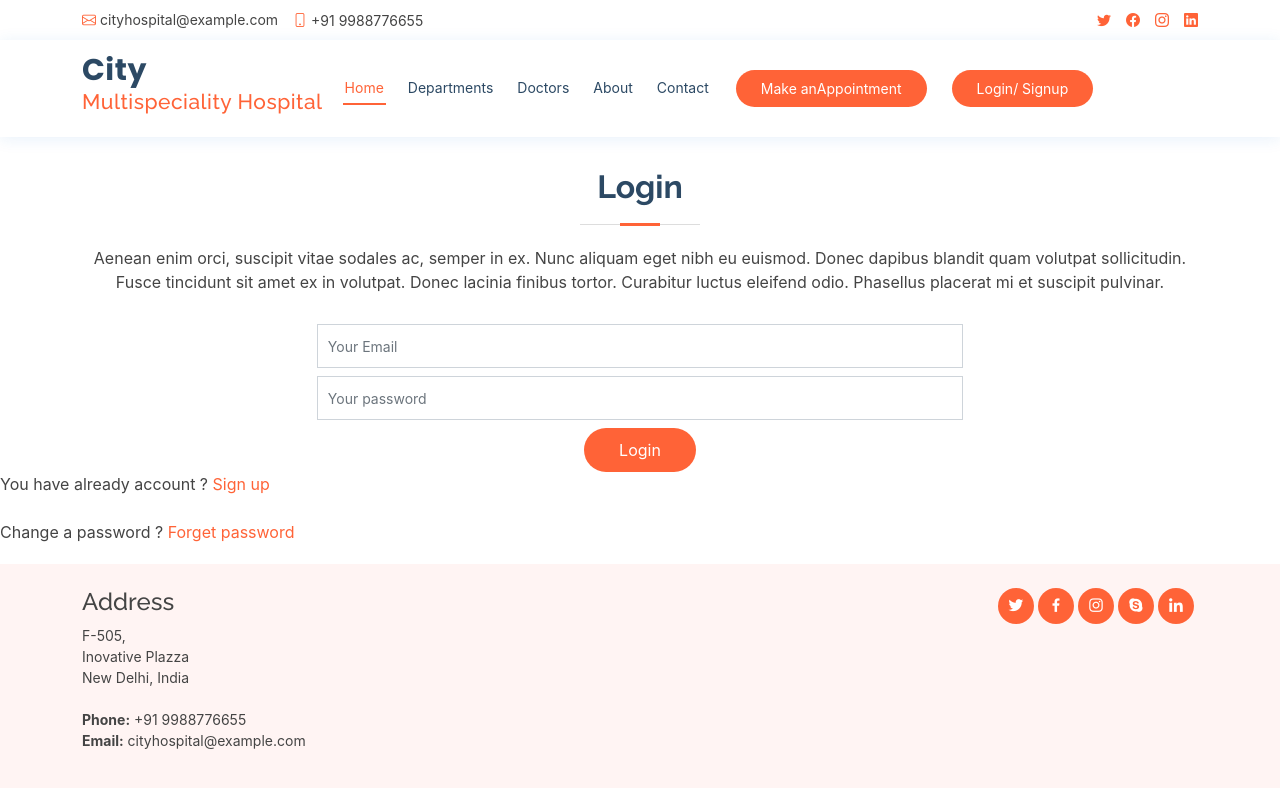
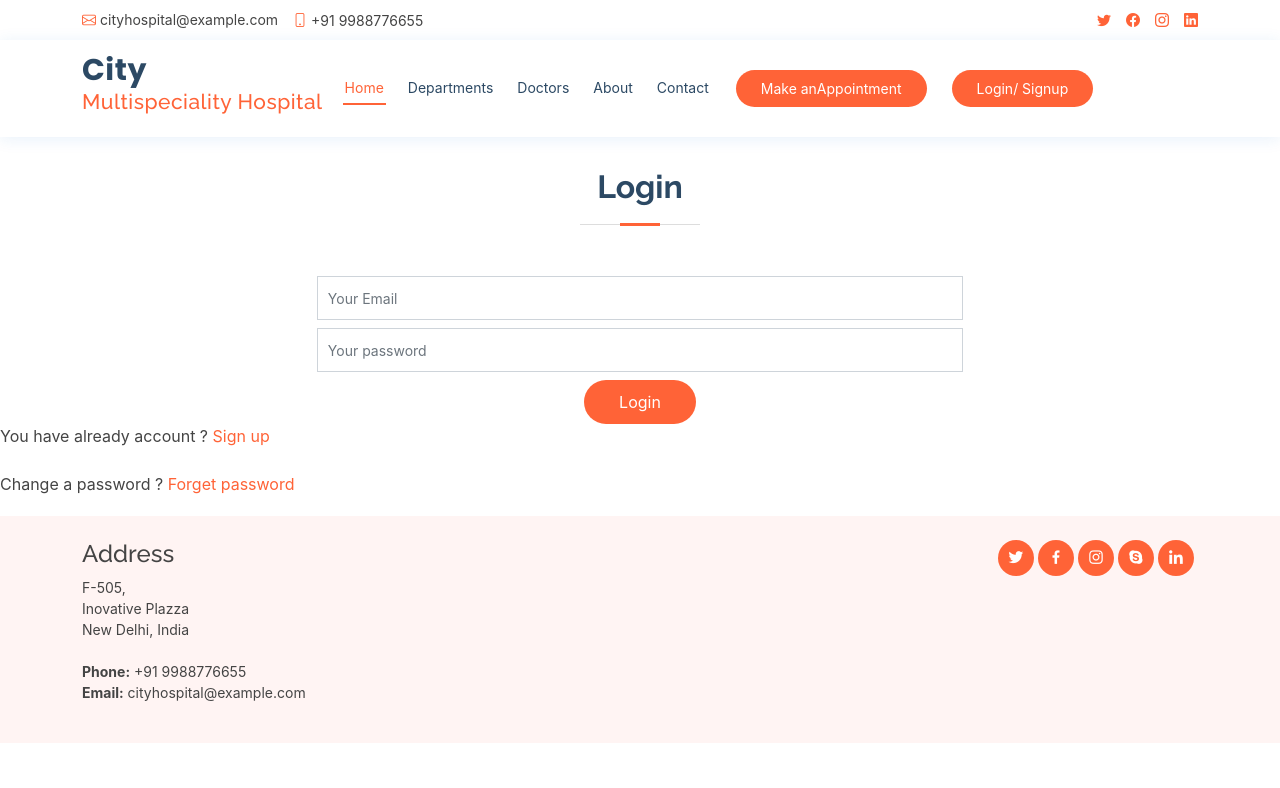
Before and after one commit to Rajan17104/cityhospital, a React (Create React App) app: page /auth in a window 1280 px wide. Shown: the top 788 px of the page. Built offline with nearby package versions, Linux system fonts and the light colour scheme.

Commit message:
21-6-login

```diff
--- a/src/container/Auth.js
+++ b/src/container/Auth.js
@@ -13,10 +13,12 @@ function Auth(props) {
           {
             authType === 'login' ? <h2>Login</h2> : <h2>Sign up</h2>
           }
-
-          <p>Aenean enim orci, suscipit vitae sodales ac, semper in ex. Nunc aliquam eget nibh eu euismod. Donec dapibus
+          {
+            // password === 'forget' ? <h2>Forget</h2> : null
+          }
+          {/* <p>Aenean enim orci, suscipit vitae sodales ac, semper in ex. Nunc aliquam eget nibh eu euismod. Donec dapibus
             blandit quam volutpat sollicitudin. Fusce tincidunt sit amet ex in volutpat. Donec lacinia finibus tortor.
-            Curabitur luctus eleifend odio. Phasellus placerat mi et suscipit pulvinar.</p>
+            Curabitur luctus eleifend odio. Phasellus placerat mi et suscipit pulvinar.</p> */}
         </div>
         <form action method="post" role="form" className="php-email-form">
           <div className="row justify-content-center" >
@@ -28,7 +30,10 @@ function Auth(props) {
                 </div>
 
             }
+            {
 
+
+            }
             <div className="col-md-7 form-group mt-3 mt-md-0">
               <input type="email" className="form-control" name="email" id="email" placeholder="Your Email" data-rule="email" data-msg="Please enter a valid email" />
               <div className="validate" />
@@ -57,8 +62,8 @@ function Auth(props) {
       {
         authType === 'login' ?
 
-          <span>Change a password ?<a href="#" onClick={() => setPassword('forget') }>  Forget password</a> </span>
-          : null
+          <span>Change a password ?<a href="#" onClick={() => setPassword('forget')}>  Forget password</a> </span>
+          :  null
 
       }
     </section>
```
